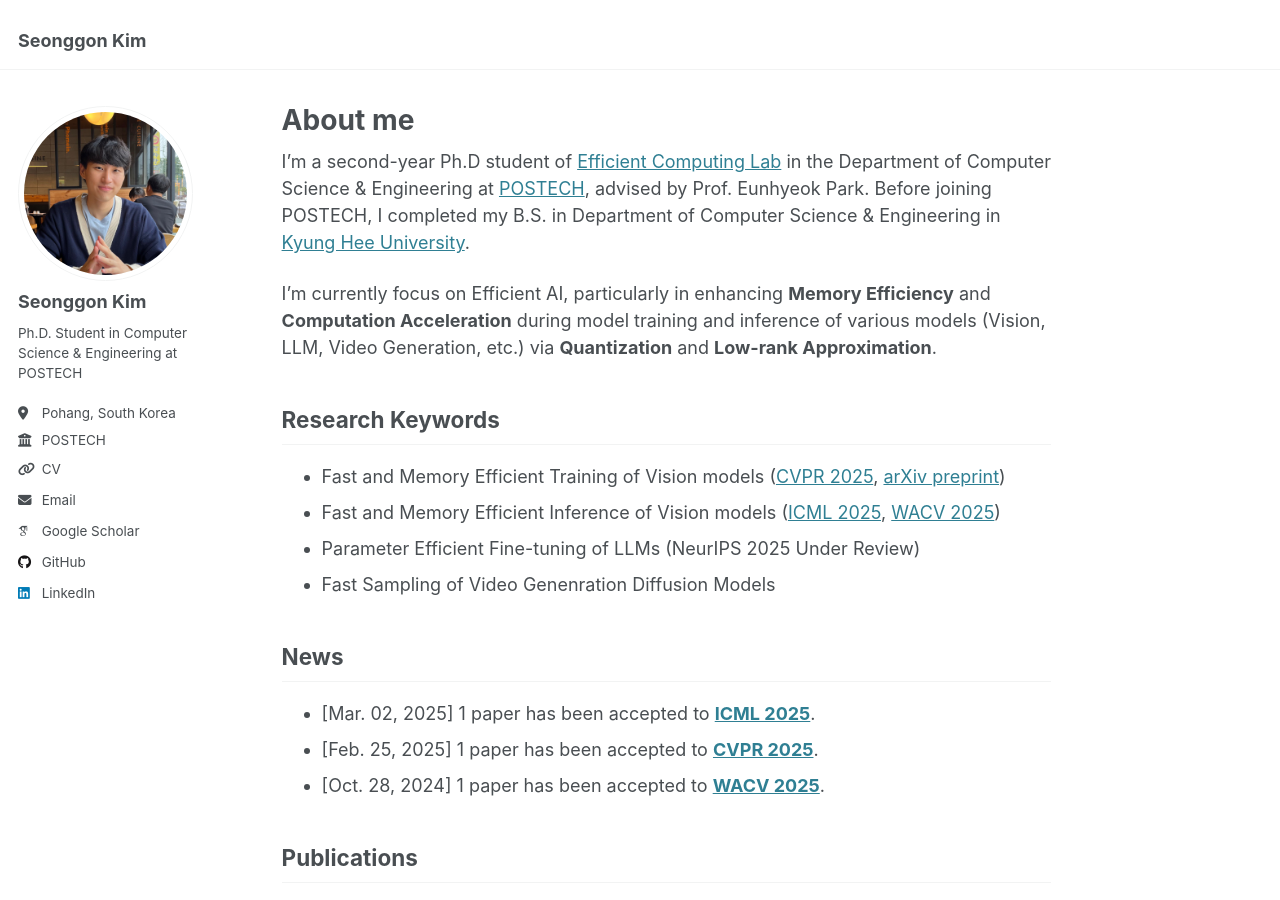
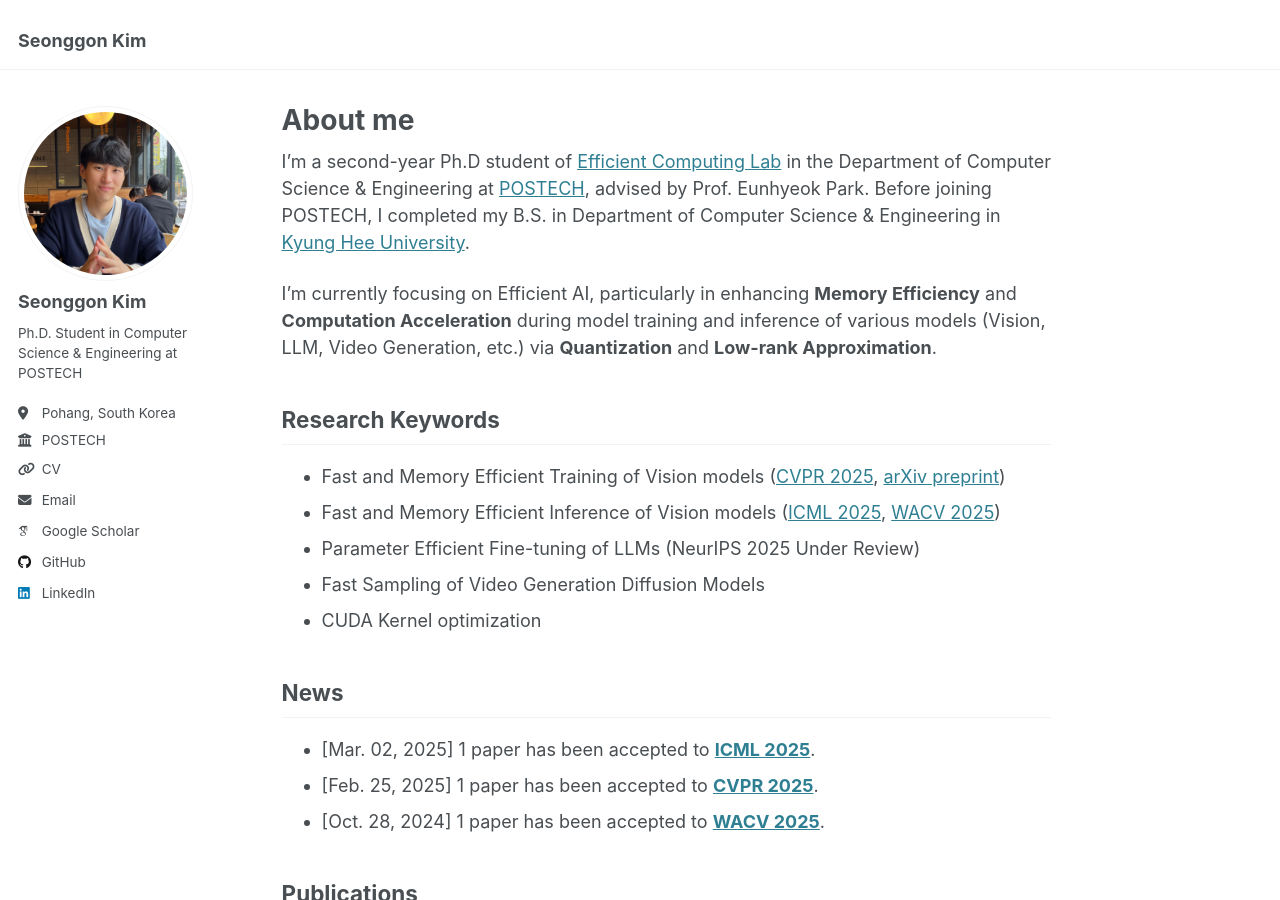
Before and after one commit to sungonuni/sungonuni.github.io, a Jekyll site: the page built from _pages/about.md, in a window 1280 px wide and 900 px high. Built offline with Jekyll 4.4.1, drawn with Linux system fonts in a browser that asks for light colours; some web fonts are replaced.

Commit message:
Fix about me & CV

```diff
--- a/_pages/about.md
+++ b/_pages/about.md
@@ -9,14 +9,15 @@ redirect_from:
 
 I'm a second-year Ph.D student of [Efficient Computing Lab](https://sites.google.com/view/eh-p) in the Department of Computer Science & Engineering at [POSTECH](https://www.postech.ac.kr), advised by Prof. Eunhyeok Park. Before joining POSTECH, I completed my B.S. in Department of Computer Science & Engineering in [Kyung Hee University](https://www.khu.ac.kr).
 
-I'm currently focus on Efficient AI, particularly in enhancing **Memory Efficiency** and **Computation Acceleration** during model training and inference of various models (Vision, LLM, Video Generation, etc.) via **Quantization** and **Low-rank Approximation**.
+I'm currently focusing on Efficient AI, particularly in enhancing **Memory Efficiency** and **Computation Acceleration** during model training and inference of various models (Vision, LLM, Video Generation, etc.) via **Quantization** and **Low-rank Approximation**.
 
 Research Keywords
 -----
 - Fast and Memory Efficient Training of Vision models ([CVPR 2025](https://arxiv.org/abs/2503.21261), [arXiv preprint](https://arxiv.org/abs/2406.15102))
 - Fast and Memory Efficient Inference of Vision models ([ICML 2025](https://arxiv.org/abs/2505.23651), [WACV 2025](https://arxiv.org/abs/2412.20386))
 - Parameter Efficient Fine-tuning of LLMs (NeurIPS 2025 Under Review)
-- Fast Sampling of Video Genenration Diffusion Models
+- Fast Sampling of Video Generation Diffusion Models
+- CUDA Kernel optimization
 
 <!-- I'm interested in model compression, particularly in enhancing memory efficiency and acceleration of AI through **Quantization**. My recent research focuses on **Low-Precision Training** and fine-tuning, which aims to achieve acceleration, memory reduction, and performance maximization during training. I’m currently focusing on **Training-Inference Acceleration via Quantization and Low-rank Approximation**.
 
```
Also changed, not shown: 1 other file.
